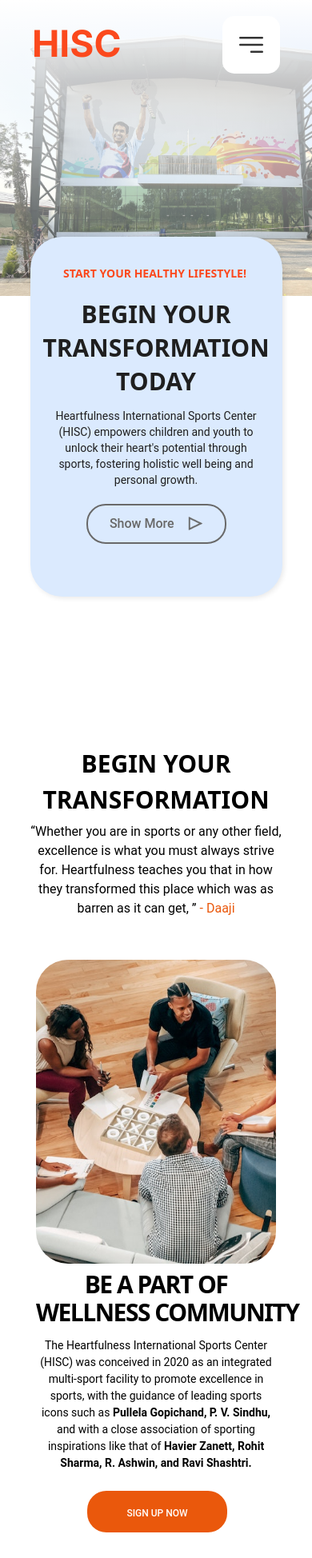
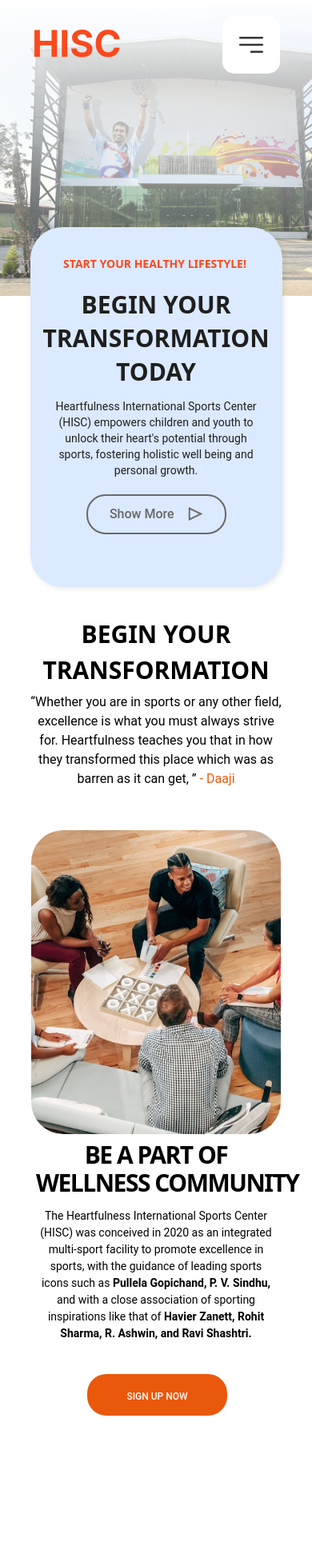
Before and after one commit to Faizanuddinsyed/faizanpro, a Next.js app: page / in a window 390 px wide. Shown: the whole page at 80% size. After the commit the page ends 1802 px from the top, so only its background shows below. Built offline with nearby package versions, Linux system fonts and the light colour scheme.

Commit message:
On branch master  Your branch is up to date with 'origin/master'.
 Changes to be committed:
	modified:   app/page.js
	modified:   components/Begin.js
	modified:   components/Navbar.js
	modified:   components/Team.js

```diff
--- a/app/page.js
+++ b/app/page.js
@@ -18,7 +18,7 @@
               <div className="mt-48 flex flex-col  items-center justify-center align-center   md:items-start  ">
 
 
-                  <div className='shadow-custom text-center bg-blue-100 rounded-[40px] p-7 mt-3 w-315 h-[450px] md:bg-transparent md:text-left md:mt-0 md:p-0 md:rounded-none md:shadow-none'>
+                  <div className='shadow-custom text-center bg-blue-100 rounded-[40px] p-7  w-315 h-[450px] md:bg-transparent md:text-left md:mt-0 md:p-0 md:rounded-none md:shadow-none'>
                     <p className="  text-center text-14 rounded-3xl w-64 p-2 text-custom font-jost font-700 leading-20.23 md:bg-custom md:text-white md:font-400 lg:font-500  ">START YOUR HEALTHY LIFESTYLE!</p>
                       <h1 className="text-30 font-bold leading-42 font-bison text-sblack  h-126 w-226 mx-auto mt-3 flex justify-center items-center align-center md:text-50 md:font-400 md:w-430 md:h-216 md:leading-72 md:items-start lg:ml-32  lg:text-80">BEGIN YOUR TRANSFORMATION TODAY</h1>
                         <p className="mt-3 text-sblack  text-14 font-roboto leading-20 font-400   md:w-96 md:text-14 md:leading-24 lg:text-18">Heartfulness International Sports Center
--- a/components/Begin.js
+++ b/components/Begin.js
@@ -3,11 +3,11 @@
 function Begin() {
   return (
     <div>
-        <div className='flex flex-col items-center justify-center text-center m-8 mx-auto md:mt-0  md:p-10'>
+        <div className='flex flex-col items-center justify-center text-center m-8 mt-[-130px] mx-auto md:mt-0  md:p-10'>
             <h1 className='md:w-[663px] md:h-[72px] w-[316px] h-[84px] font-bison md:text-[42px] text-[30px] font-semibold md:mb-0 mb-3 '>BEGIN YOUR TRANSFORMATION</h1>
             <p className='md:w-[844px] md:h-[48px] w-[315px] h-[100px] md:mb-0 mb-10 font-roboto  '>“Whether you are in sports or any other field, excellence is what you must always strive for.
                  Heartfulness teaches you that in how they transformed this place which was as barren as it can get,
-                 ” <span className='text-orange-600'>- Daaji</span>
+                 ” <span className='text-orange-600 md:text-blue-500'>- Daaji</span>
             </p>
             <h1 className="md:block hidden text-center md:mt- mt-8 md:mb-5 mb-8   ml-16 md:ml-0 rounded-3xl p-5   text-white md:bg-blue-600  w-[175px] h-[52px] font-roboto font-medium text-xs">SIGN UP NOW</h1>
 
--- a/components/Navbar.js
+++ b/components/Navbar.js
@@ -40,7 +40,7 @@
 
             <div className="fixed inset-0 overflow-hidden">
                 <div className="absolute inset-0 overflow-hidden">
-                <div className="pointer-events-none fixed inset-y-0 right-0 flex max-w-full pl-10">
+                <div className="pointer-events-none fixed inset-y-0 right-0 flex max-w-full ">
                     <Transition.Child
                     as={Fragment}
                     enter="transform transition ease-in-out duration-500 sm:duration-700"
@@ -71,7 +71,7 @@
                             </button>
                         </div>
                         </Transition.Child>
-                        <div className="flex h-full flex-col overflow-y-scroll bg-white py-6 shadow-xl">
+                        <div className="flex h-full   flex-col overflow-y-scroll bg-white py-6 shadow-xl">
                         <div className="px-4 sm:px-6">
 
                         </div>
@@ -86,7 +86,7 @@
                             </div>
 
 
-                            <li className="bg-custom  text-white text-center flex items-center justify-center  text-13.85 font-500 font-roboto leading-16.23 rounded-3xl w-175 h-52  mt-64">
+                            <li className="bg-custom  text-white text-center flex items-center justify-center  text-13.85 font-500 font-roboto leading-16.23 rounded-3xl w-175 h-52  mt-36">
                             SIGN UP NOW
 
                         </li>
--- a/components/Team.js
+++ b/components/Team.js
@@ -4,7 +4,7 @@
   return (
     <>
     <div className="md:flex  md:m-8   items-center ">
-        <div className="md:w-[526px] md:h-[528px] w-[300px] h-[380px]  bg- mx-auto mb-2 rounded-[40px] md:rounded-none md:mr-10 ">
+        <div className="md:w-[526px] md:h-[528px] w-[312px] h-[380px]  bg- mx-auto mb-2 rounded-[40px] md:rounded-none md:mr-10 ">
          {/* <h1 className="text-5xl md:mt-56 m-36 flex justify-center items-center">TEAM PHOTO</h1> */}
          <Image className="rounded-[40px] md:rounded-none object-cover md:h-[528px] md:w-[526px] w-[312px] h-[380px]" src="/images/team5.jpg" alt="team photo" width={312} height={380}>
 
@@ -14,7 +14,7 @@
         <div className="md:ml-0 md:mb-56 md:w-[447px] md:h-[168px] w-[300px]  mx-auto">
             <h1 className="md:mb-6 font-bison md:text-[42px] text-[30px] leading-[35px] w-[300px] h-[84px] md:text-start md:font-bold font-semibold md:leading-[45px] tracking-tighter text-center">BE A PART OF<br/><span className="whitespace-nowrap"> WELLNESS COMMUNITY</span></h1>
             <p className="font-roboto md:mt-3 font-400 md:text-start w-[300px] h-[160px] md:w-[447px] md:h-[168px] text-center text-[14px] md:text-[18px]">The Heartfulness International Sports Center (HISC) was conceived in 2020 as an integrated multi-sport facility to promote excellence in sports, with the guidance of leading sports icons such as <span  className="font-bold">Pullela Gopichand, P. V. Sindhu,</span> and with a close association of sporting inspirations like that of <span className="font-bold">Havier Zanett, Rohit Sharma, R. Ashwin, and Ravi Shashtri.</span></p>
-            <h1 className="text-center md:mt-12 mt-8 md:mb-0 mb-8   ml-16 md:ml-0 rounded-3xl p-5   text-white bg-orange-600 md:bg-blue-600  w-[175px] h-[52px] font-roboto font-medium text-xs">SIGN UP NOW</h1>
+            <h1 className="text-center md:mt-12 mt-12 md:mb-0 mb-8   ml-16 md:ml-0 rounded-3xl p-5   text-white bg-orange-600 md:bg-blue-600  w-[175px] h-[52px] font-roboto font-medium text-xs">SIGN UP NOW</h1>
         </div>
 
 
```
